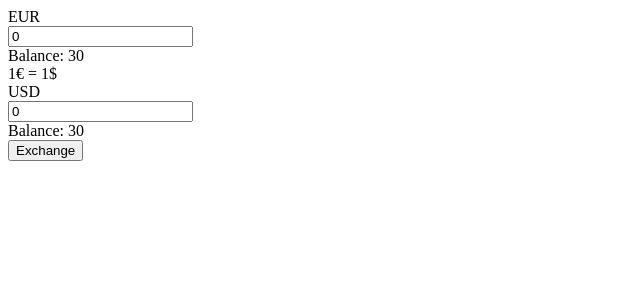
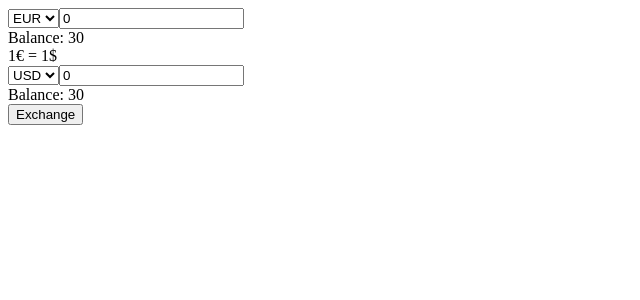
Before and after one commit to krkakrka/revo-task, a React app: page / in a window 1280 px wide. Shown: the top 300 px of the page, without its empty margins (0-640 px from the left). Built offline with nearby package versions, Linux system fonts and the light colour scheme; no server answers.

Commit message:
Implement currency changing

```diff
--- a/src/components/CurrencyInput/CurrencyInput.tsx
+++ b/src/components/CurrencyInput/CurrencyInput.tsx
@@ -15,7 +15,7 @@ export interface CurrencyInputProps {
 }
 
 export function CurrencyInput(props: CurrencyInputProps) {
-  const { currency, balance, value, onChange } = props;
+  const { currency, balance, value, onChange, onCurrencyChange } = props;
   const validateAndMaybeUpdate = (input: string) => {
     if (isInputValid(input)) {
       // todo convert to number?
@@ -26,7 +26,12 @@ export function CurrencyInput(props: CurrencyInputProps) {
   return (
     <div className={styles.container}>
       <div>
-        <div>{currency.label}</div>
+        <select value={currency.id} onChange={e => onCurrencyChange(e.target.value)}>
+          <option value="EUR">EUR</option>
+          <option value="USD">USD</option>
+          <option value="GBP">GBP</option>
+        </select>
+
         <input
           type="number"
           placeholder="0"
--- a/src/components/Exchange/Exchange.tsx
+++ b/src/components/Exchange/Exchange.tsx
@@ -18,9 +18,11 @@ function Exchange(props: ExchangeProps) {
     exchange,
     balances,
     rates,
-    onFromCurrencyChange,
-    onToCurrencyChange,
-    onExchangeClick
+    onFromCurrencyValueChange,
+    onToCurrencyValueChange,
+    onExchangeClick,
+    onFromCurrencyIdChange,
+    onToCurrencyIdChange
   } = props;
   const baseCurrency = CURRENCIES[exchange.from.currency];
   const targetCurrency = CURRENCIES[exchange.to.currency];
@@ -33,7 +35,8 @@ function Exchange(props: ExchangeProps) {
         currency={baseCurrency}
         balance={balances[baseCurrency.id]}
         value={exchange.from.value}
-        onChange={onFromCurrencyChange}
+        onChange={onFromCurrencyValueChange}
+        onCurrencyChange={onFromCurrencyIdChange}
       />
       <ExchangeRate
         base={baseCurrency}
@@ -44,7 +47,8 @@ function Exchange(props: ExchangeProps) {
         currency={targetCurrency}
         balance={balances[targetCurrency.id]}
         value={exchange.to.value}
-        onChange={onToCurrencyChange}
+        onChange={onToCurrencyValueChange}
+        onCurrencyChange={onToCurrencyIdChange}
       />
       <button
         disabled={balances[baseCurrency.id] < exchange.from.value && balances[baseCurrency.id] === 0}
@@ -69,9 +73,11 @@ function mapStateToProps(state: any) {
 function mapDispatchToProps(dispatch: any) {
   return {
     // todo consts/types, action creators
-    onFromCurrencyChange: (value: number) => dispatch({ type: 'FROM_CURRENCY_CHANGE', payload: { value } }),
-    onToCurrencyChange: (value: number) => dispatch({ type: 'TO_CURRENCY_CHANGE', payload: { value } }),
-    onExchangeClick: () => dispatch({ type: 'EXCHANGE' })
+    onFromCurrencyValueChange: (value: number) => dispatch({ type: 'FROM_CURRENCY_VALUE_CHANGE', payload: { value } }),
+    onToCurrencyValueChange: (value: number) => dispatch({ type: 'TO_CURRENCY_VALUE_CHANGE', payload: { value } }),
+    onExchangeClick: () => dispatch({ type: 'EXCHANGE' }),
+    onFromCurrencyIdChange: (currencyId: CURRENCY_IDS) => dispatch({ type: 'FROM_CURRENCY_ID_CHANGE', payload: { currencyId }}),
+    onToCurrencyIdChange: (currencyId: CURRENCY_IDS) => dispatch({ type: 'TO_CURRENCY_ID_CHANGE', payload: { currencyId }})
   };
 }
 
--- a/src/exchange.reducer.ts
+++ b/src/exchange.reducer.ts
@@ -16,9 +16,56 @@ function exchangeToFrom(exchangeState, ratesState, toValue): number {
   return fromValue;
 }
 
+function switchCurrenciesAndRecalc(exchangeState, ratesState) {
+  const pair = exchangeState.to.currency + exchangeState.from.currency;
+  const toValue = exchangeState.from.value * ratesState[pair];
+
+  return {
+    from: {
+      ...exchangeState.from,
+      currency: exchangeState.to.currency
+    },
+    to: {
+      ...exchangeState.to,
+      currency: exchangeState.from.currency,
+      value: toValue
+    }
+  };
+}
+
+function changeFromCurrencyAndRecalc(exchangeState, ratesState, action) {
+  const pair = action.payload.currencyId + exchangeState.to.currency;
+  const value = exchangeState.to.value * ratesState[pair];
+  return {
+    from: {
+      ...exchangeState.from,
+      currency: action.payload.currencyId
+    },
+    to: {
+      ...exchangeState.to,
+      value
+    }
+  };
+}
+
+function changeToCurrencyAndRecalc(exchangeState, ratesState, action) {
+  const pair = exchangeState.from.currency + action.payload.currencyId;
+  const value = exchangeState.to.value * ratesState[pair];
+  return {
+    from: {
+      ...exchangeState.from,
+      value
+    },
+    to: {
+      ...exchangeState.to,
+      currency: action.payload.currencyId
+    }
+  };
+}
+
 export function exchangeReducer(exchangeState, ratesState, action) {
   switch(action.type) {
-    case 'FROM_CURRENCY_CHANGE':
+    case 'FROM_CURRENCY_VALUE_CHANGE':
       const fromValue = min(action.payload.value, 0);
       return {
         from: {
@@ -30,7 +77,7 @@ export function exchangeReducer(exchangeState, ratesState, action) {
           value: exchangeFromTo(exchangeState, ratesState, fromValue)
         }
       };
-    case 'TO_CURRENCY_CHANGE':
+    case 'TO_CURRENCY_VALUE_CHANGE':
       const toValue = min(action.payload.value, 0);
       return {
         from: {
@@ -42,7 +89,7 @@ export function exchangeReducer(exchangeState, ratesState, action) {
           value: toValue
         }
       };
-    case 'EXCHANGE': {
+    case 'EXCHANGE':
       return {
         from: {
           ...exchangeState.from,
@@ -53,7 +100,18 @@ export function exchangeReducer(exchangeState, ratesState, action) {
           value: 0
         },
       };
-    }
+    case 'FROM_CURRENCY_ID_CHANGE':
+      if (action.payload.currencyId === exchangeState.to.currency) {
+        return switchCurrenciesAndRecalc(exchangeState, ratesState);
+      } else {
+        return changeFromCurrencyAndRecalc(exchangeState, ratesState, action);
+      }
+    case 'TO_CURRENCY_ID_CHANGE':
+      if (action.payload.currencyId === exchangeState.from.currency) {
+        return switchCurrenciesAndRecalc(exchangeState, ratesState);
+      } else {
+        return changeToCurrencyAndRecalc(exchangeState, ratesState, action);
+      }
     default:
       return exchangeState;
   }
```
